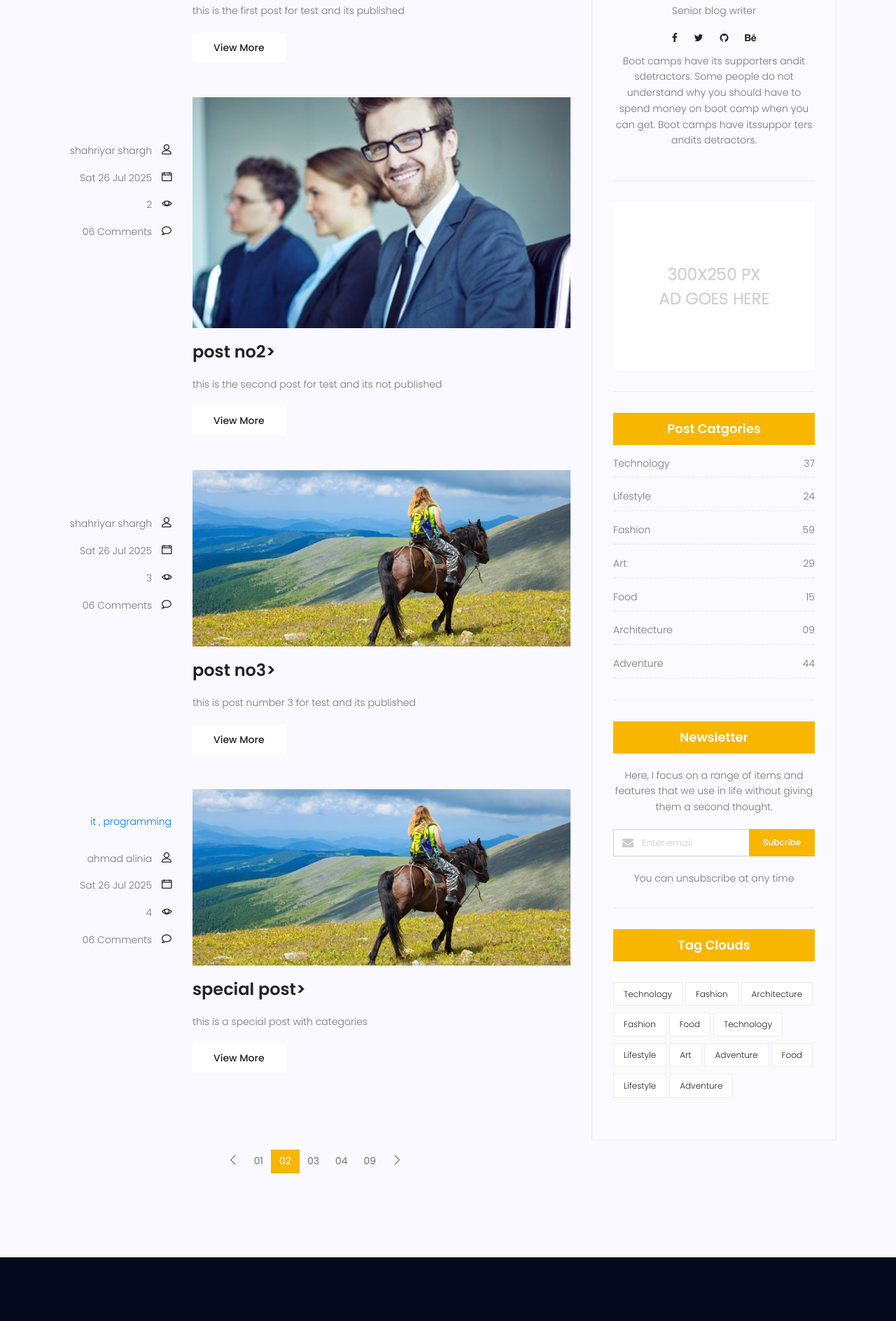
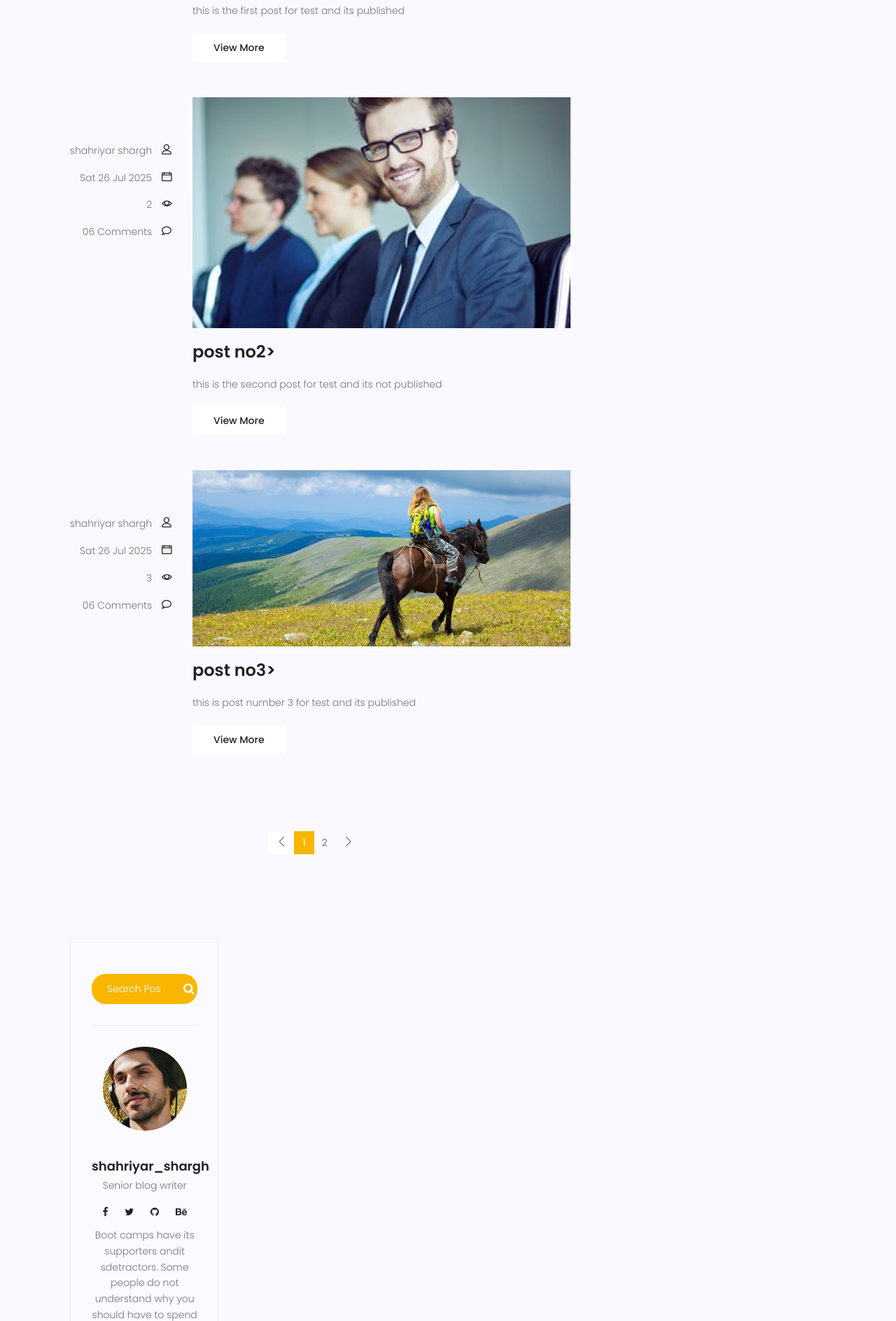
Before and after one commit to shahriyarshargh/my_web_site_main, a Django app: page /blog/ in a window 1280 px wide. Shown: the part 1419-3307 px from the top of the page at 70% size. Run offline with Django 5.2, Linux system fonts and the light colour scheme; data comes from the database, SQL or seed files in the repository; some libraries are stand-ins or nearby versions.

Commit message:
comiiterd

```diff
--- a/blog_pages/templatetags/custom_filters.py
+++ b/blog_pages/templatetags/custom_filters.py
@@ -21,5 +21,5 @@ def latestposts(arg=3):
 
 @register.inclusion_tag('latest-posts.html')
 def show_latest_posts():
-    posts = Post.objects.order_by('-published_date')[:6]
+    posts = Post.objects.filter(status=1).order_by('-published_date')[:6]
     return {'latest_posts': posts}
--- a/blog_pages/urls.py
+++ b/blog_pages/urls.py
@@ -5,6 +5,5 @@ app_name = "blog"
 urlpatterns = [
     path('', blog_view, name='blog-home'),
     path("<int:pid>" ,blog_single, name='single'),
-
-
+    path('search/',blog_search,name='search'),
 ]
--- a/blog_pages/views.py
+++ b/blog_pages/views.py
@@ -2,10 +2,19 @@
 
 from django.shortcuts import render, get_object_or_404
 from .models import Post
+from django.core.paginator import Paginator,EmptyPage,PageNotAnInteger
+from pages.models import contact
 
 def blog_view(request):
-    posts = Post.objects.filter(status=True).order_by('created_date')
-    return render(request, 'blog-home.html', { 'posts': posts })
+    post_list = Post.objects.filter(status=True).order_by('created_date')
+    paginator = Paginator(post_list, 3)  # 3 posts per page
+
+    page_number = request.GET.get('page')
+    page_obj = paginator.get_page(page_number)
+
+    context = { 'posts': page_obj }
+    return render(request, 'blog-home.html', context)
+
 
 
 def blog_single(request, pid):
@@ -39,5 +48,25 @@ def blog_single(request, pid):
 
 
 def test(request, pid):
-    post = get_object_or_404(Post, pk=pid)
-    return render(request, 'test.html', { 'post': post })
+    if request.method == 'POST':
+        name= request.POST.get('name')
+        email= request.POST.get('email')
+        subject= request.POST.get('subject')
+        message= request.POST.get('message')
+        c = contact
+        c.name = name
+        c.email = email
+        c.subject = subject
+        c.message = message
+        c.save()
+        print(name, email, subject, message)
+
+
+
+def blog_search(request):
+    posts = Post.objects.filter(status=1)
+    if request.method == 'GET':
+       if s := request.GET.get('s'):
+           posts = posts.filter(content__contains=request.GET.get('s'))
+    context = {'posts':posts}
+    return render(request, 'blog-home.html',context)
--- a/templates/blog-home.html
+++ b/templates/blog-home.html
@@ -122,36 +122,50 @@
 
 		                    <nav class="blog-pagination justify-content-center d-flex">
     <ul class="pagination">
+        {% if posts.has_previous %}
             <li class="page-item">
-		                                <a href="#" class="page-link" aria-label="Previous">
-		                                    <span aria-hidden="true">
-		                                        <span class="lnr lnr-chevron-left"></span>
-		                                    </span>
+                <a href="?page={{ posts.previous_page_number }}" class="page-link" aria-label="Previous">
+                    <span aria-hidden="true"><span class="lnr lnr-chevron-left"></span></span>
                 </a>
             </li>
-		                            <li class="page-item"><a href="#" class="page-link">01</a></li>
-		                            <li class="page-item active"><a href="#" class="page-link">02</a></li>
-		                            <li class="page-item"><a href="#" class="page-link">03</a></li>
-		                            <li class="page-item"><a href="#" class="page-link">04</a></li>
-		                            <li class="page-item"><a href="#" class="page-link">09</a></li>
+        {% else %}
+            <li class="page-item disabled">
+                <span class="page-link" aria-label="Previous">
+                    <span aria-hidden="true"><span class="lnr lnr-chevron-left"></span></span>
+                </span>
+            </li>
+        {% endif %}
+
+        {% for num in posts.paginator.page_range %}
+            {% if posts.number == num %}
+                <li class="page-item active">
+                    <a href="?page={{ num }}" class="page-link" aria-current="page">{{ num|add:"0"|slice:"-2" }}</a>
+                </li>
+            {% else %}
                 <li class="page-item">
-		                                <a href="#" class="page-link" aria-label="Next">
-		                                    <span aria-hidden="true">
-		                                        <span class="lnr lnr-chevron-right"></span>
-		                                    </span>
+                    <a href="?page={{ num }}" class="page-link">{{ num|add:"0"|slice:"-2" }}</a>
+                </li>
+            {% endif %}
+        {% endfor %}
+
+        {% if posts.has_next %}
+            <li class="page-item">
+                <a href="?page={{ posts.next_page_number }}" class="page-link" aria-label="Next">
+                    <span aria-hidden="true"><span class="lnr lnr-chevron-right"></span></span>
                 </a>
             </li>
+        {% else %}
+            <li class="page-item disabled">
+                <span class="page-link" aria-label="Next">
+                    <span aria-hidden="true"><span class="lnr lnr-chevron-right"></span></span>
+                </span>
+            </li>
+        {% endif %}
     </ul>
 </nav>
-						</div>
 						<div class="col-lg-4 sidebar-widgets">
-							<div class="widget-wrap">
-								<div class="single-sidebar-widget search-widget">
-									<form class="search-form" action="#">
-			                            <input placeholder="Search Posts" name="search" type="text" onfocus="this.placeholder = ''" onblur="this.placeholder = 'Search Posts'" >
-			                            <button type="submit"><i class="fa fa-search"></i></button>
-			                        </form>
-								</div>
+							    {% include 'blog-search.html' %}
+
 								{% include 'blog-writer.html' %}
 
 
--- /dev/null
+++ b/templates/blog-search.html
@@ -0,0 +1,12 @@
+{% load static %}
+
+
+
+
+								<div class="widget-wrap">
+								<div class="single-sidebar-widget search-widget">
+									<form class="search-form" action="{% url 'blog:search' %}" method="get">
+			                            <input placeholder="Search Posts" name="s" type="text" onfocus="this.placeholder = ''" onblur="this.placeholder = 'Search Posts'" >
+			                            <button type="submit"><i class="fa fa-search"></i></button>
+			                        </form>
+								</div>
```
Also changed, not shown: templates/blog-single.html (+2 -7 lines), templates/test.html (+12 -1 lines). Lines whose indentation alone changed are shown as unchanged.
